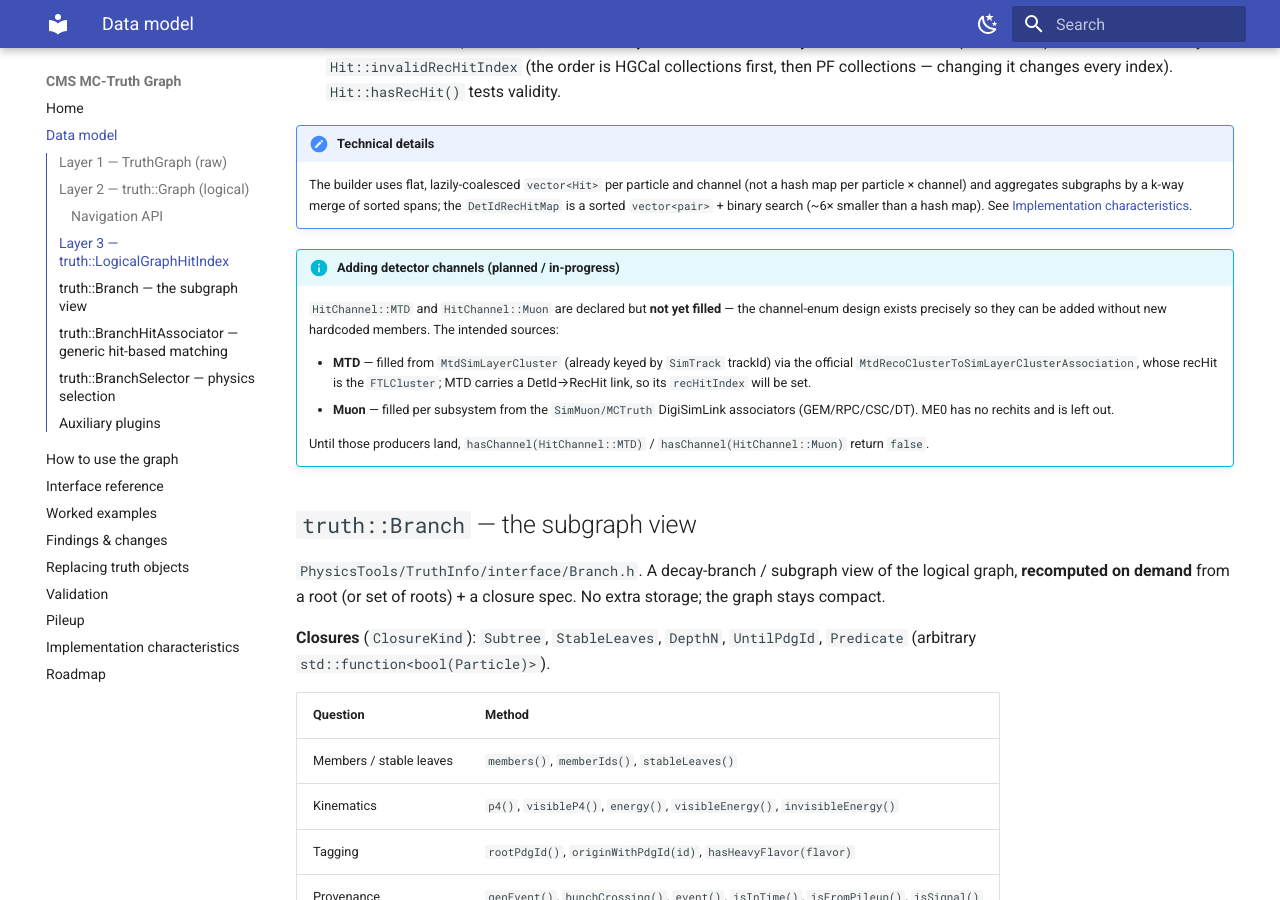
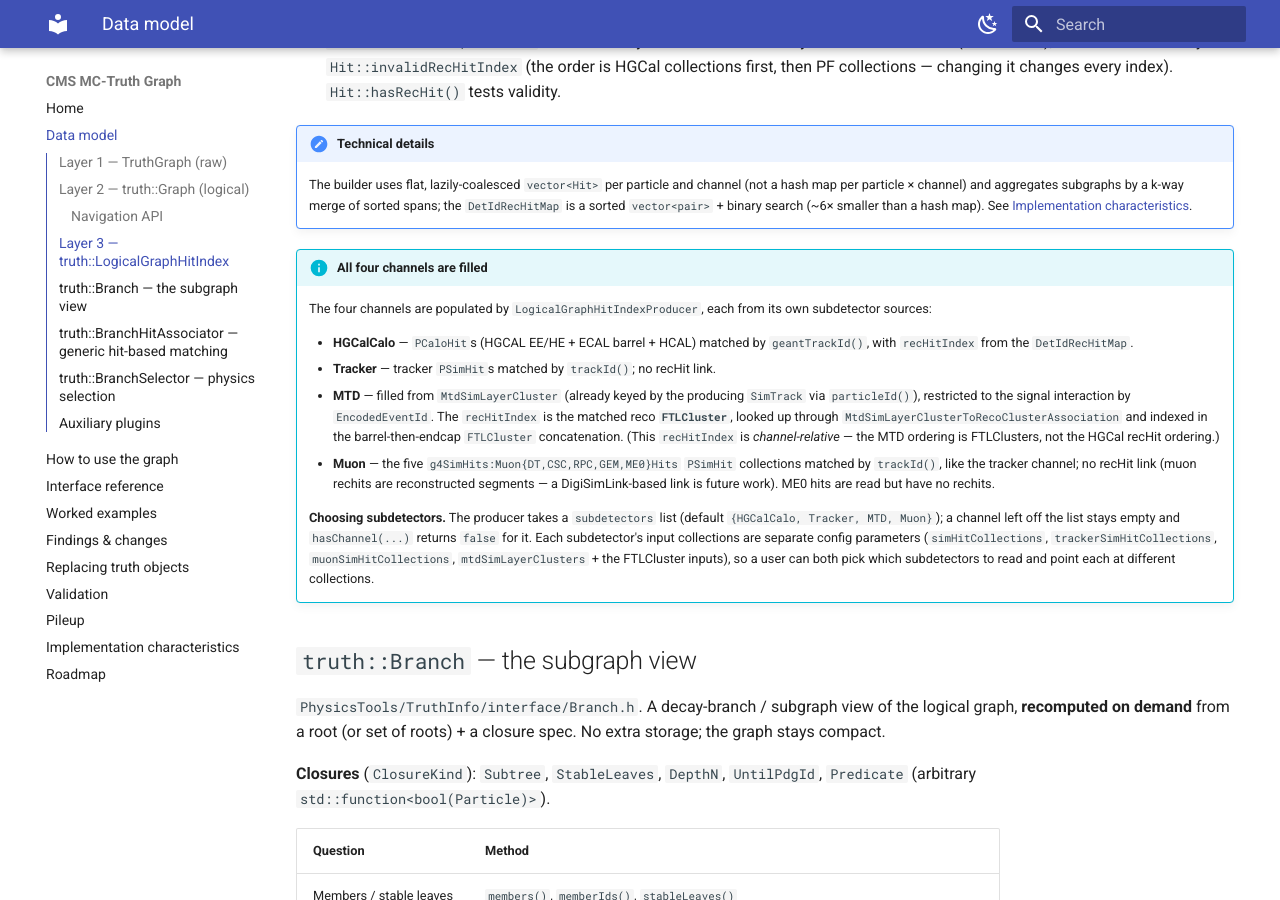
Before and after one commit to felicepantaleo/cms-truth-docs, an MkDocs documentation site: the page built from docs/data-model.md, in a window 1280 px wide and 900 px high, scrolled down 2901 px. Built offline with MkDocs 1.6.1 and Material for MkDocs 9.7.7, drawn with Linux system fonts in a browser that asks for light colours.

Commit message:
docs: MTD and muon hit-index channels are now filled + subdetector selection
Update the hit-index docs: all four HitChannel channels (HGCalCalo, Tracker, MTD,
Muon) are populated by LogicalGraphHitIndexProducer. MTD from MtdSimLayerCluster
with a reco FTLCluster recHit link (channel-relative recHitIndex), muons from the
five g4SimHits:Muon*Hits PSimHit collections. Document the new `subdetectors`
selection config (choose which subdetectors to read) and that each subdetector's
input collections are separate parameters. Replace the old "planned / not yet
filled" wording.

```diff
--- a/docs/data-model.md
+++ b/docs/data-model.md
@@ -135,19 +135,31 @@ CSR struct; the per-particle spans are reached through the channel accessors:
     (~6× smaller than a hash map). See
     [Implementation characteristics](optimization.md#flat-per-particle-hit-index).
 
-!!! info "Adding detector channels (planned / in-progress)"
-    `HitChannel::MTD` and `HitChannel::Muon` are declared but **not yet filled** — the
-    channel-enum design exists precisely so they can be added without new hardcoded
-    members. The intended sources:
+!!! info "All four channels are filled"
+    The four channels are populated by `LogicalGraphHitIndexProducer`, each from its
+    own subdetector sources:
 
-    - **MTD** — filled from `MtdSimLayerCluster` (already keyed by `SimTrack` trackId)
-      via the official `MtdRecoClusterToSimLayerClusterAssociation`, whose recHit is the
-      `FTLCluster`; MTD carries a DetId→RecHit link, so its `recHitIndex` will be set.
-    - **Muon** — filled per subsystem from the `SimMuon/MCTruth` DigiSimLink associators
-      (GEM/RPC/CSC/DT). ME0 has no rechits and is left out.
+    - **HGCalCalo** — `PCaloHit`s (HGCAL EE/HE + ECAL barrel + HCAL) matched by
+      `geantTrackId()`, with `recHitIndex` from the `DetIdRecHitMap`.
+    - **Tracker** — tracker `PSimHit`s matched by `trackId()`; no recHit link.
+    - **MTD** — filled from `MtdSimLayerCluster` (already keyed by the producing
+      `SimTrack` via `particleId()`), restricted to the signal interaction by
+      `EncodedEventId`. The `recHitIndex` is the matched reco **`FTLCluster`**, looked
+      up through `MtdSimLayerClusterToRecoClusterAssociation` and indexed in the
+      barrel-then-endcap `FTLCluster` concatenation. (This `recHitIndex` is
+      *channel-relative* — the MTD ordering is FTLClusters, not the HGCal recHit
+      ordering.)
+    - **Muon** — the five `g4SimHits:Muon{DT,CSC,RPC,GEM,ME0}Hits` `PSimHit`
+      collections matched by `trackId()`, like the tracker channel; no recHit link
+      (muon rechits are reconstructed segments — a DigiSimLink-based link is future
+      work). ME0 hits are read but have no rechits.
 
-    Until those producers land, `hasChannel(HitChannel::MTD)` /
-    `hasChannel(HitChannel::Muon)` return `false`.
+    **Choosing subdetectors.** The producer takes a `subdetectors` list (default
+    `{HGCalCalo, Tracker, MTD, Muon}`); a channel left off the list stays empty and
+    `hasChannel(...)` returns `false` for it. Each subdetector's input collections are
+    separate config parameters (`simHitCollections`, `trackerSimHitCollections`,
+    `muonSimHitCollections`, `mtdSimLayerClusters` + the FTLCluster inputs), so a user
+    can both pick which subdetectors to read and point each at different collections.
 
 ## `truth::Branch` — the subgraph view
 
```
Also changed, not shown: docs/usage.md (+10 -9 lines).
